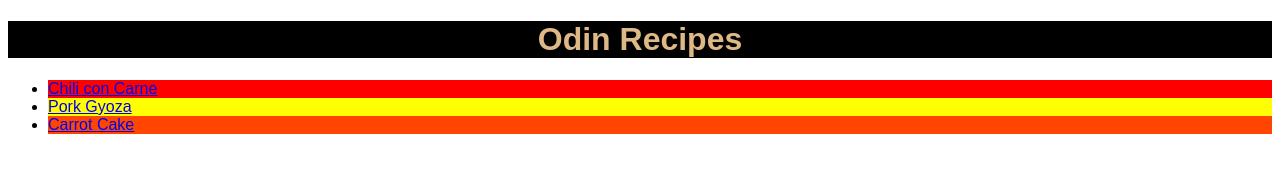
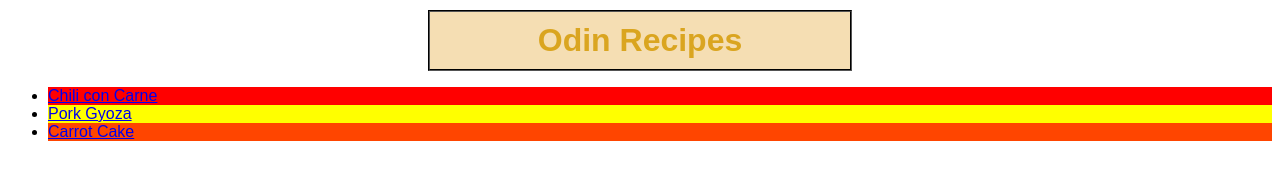
Before and after one commit to Natanas404/odin-recipes, a plain HTML site: page index.html in a window 1280 px wide. Drawn offline with Linux system fonts and the light colour scheme.

Commit message:
Edit style.css to style heading in index
Adds a specific width, margin, border and padding to h1 in the index.html
Changes colours of that same heading

```diff
--- a/style.css
+++ b/style.css
@@ -3,9 +3,13 @@
 }
 
 .heading {
-    color: burlywood;
-    background-color: black;
+    width: 400px;
+    color: goldenrod;
+    background-color: wheat;
     text-align: center;
+    margin: 10px auto;
+    border: 2px groove black;
+    padding: 10px;
 }
 
 .chili {
```
